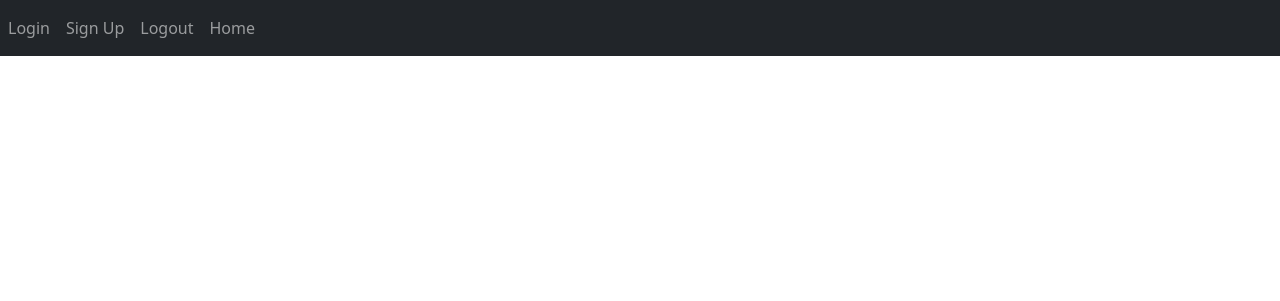
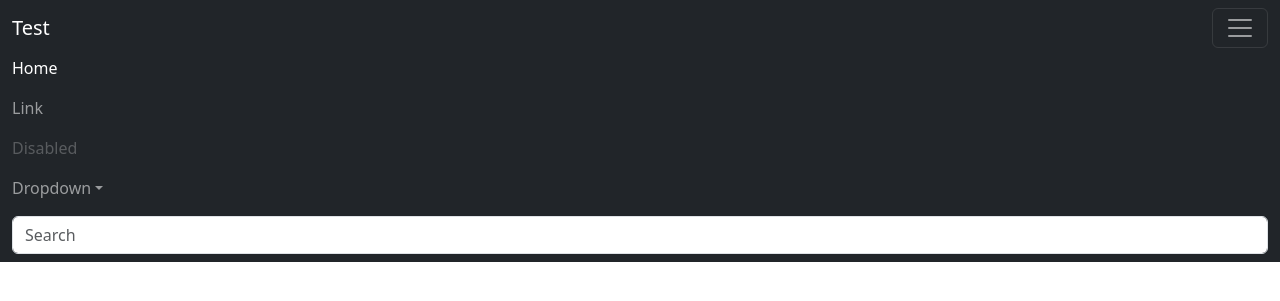
Before and after one commit to Daddyjp/flaskWebApp, a Flask app: page / in a window 1280 px wide. Shown: the top 301 px of the page. Run offline with Flask 3, Linux system fonts and the light colour scheme.

Commit message:
Updated the navbar

```diff
--- a/website/templates/base.html
+++ b/website/templates/base.html
@@ -12,38 +12,79 @@
     <title>{% block title %}Home{% endblock %}</title>
   </head>
   <body>
-    <nav class="navbar navbar-expand-lg navbar-dark bg-dark">
+    <nav class="navbar navbar-dark bg-dark" aria-label="First navbar example">
+      <div class="container-fluid">
+        <a class="navbar-brand" href="/home">Test</a>
         <button
-        class="collapsed navbar-toggler"
+          class="navbar-toggler"
           type="button"
-        data-toggle="collapse"
-        data-target="#navbarSupportedContent"
-        aria-controls="navbarSupportedContent"
-        aria-expanded="false"
+          data-bs-toggle="collapse"
+          data-bs-target="#navbarsExample01"
+          aria-controls="navbarsExample01"
+          aria-expanded="true"
           aria-label="Toggle navigation"
         >
           <span class="navbar-toggler-icon"></span>
         </button>
-      <div class="navbar-collapse collapse show" id="navbarExample01">
-        <div class="navbar-nav">
-          <ul class="navbar-nav mr-auto">
-            <li class="nav-item active">
-              <a class="nav-link" id="login" href="/login">Login</a>
+
+        <div
+          class="navbar-collapse collapse show"
+          id="navbarsExample01"
+          style=""
+        >
+          <ul class="navbar-nav me-auto mb-2">
+            <li class="nav-item">
+              <a
+                class="nav-link active"
+                aria-current="page"
+                id="home"
+                href="/home"
+                >Home</a
+              >
             </li>
-            <li class="nav-item active">
-              <a class="nav-link" id="signUp" href="/sign-up">Sign Up</a>
+            <li class="nav-item">
+              <a class="nav-link" href="#">Link</a>
             </li>
-            <li class="nav-item active">
-              <a class="nav-link" id="logout" href="/logout">Logout</a>
+            <li class="nav-item">
+              <a class="nav-link disabled" aria-disabled="true">Disabled</a>
             </li>
-            <li class="nav-item active">
-              <a class="nav-link" id="home" href="/home">Home</a>
+            <li class="nav-item dropdown">
+              <a
+                class="nav-link dropdown-toggle"
+                href="#"
+                data-bs-toggle="dropdown"
+                aria-expanded="false"
+                >Dropdown</a
+              >
+              <ul class="dropdown-menu">
+                <li>
+                  <a class="dropdown-item" id="login" href="/login">Login</a>
+                </li>
+                <li>
+                  <a class="dropdown-item" id="signUp" href="/sign-up"
+                    >Sign up</a
+                  >
+                </li>
+                <li>
+                  <a class="dropdown-item" id="logout" href="/logout">Logout</a>
+                </li>
+                <li>
+                  <a class="dropdown-item" id="home" href="/home">Home</a>
                 </li>
               </ul>
+            </li>
+          </ul>
+          <form role="search">
+            <input
+              class="form-control"
+              type="search"
+              placeholder="Search"
+              aria-label="Search"
+            />
+          </form>
         </div>
       </div>
     </nav>
-
     <script
       src="https://cdn.jsdelivr.net/npm/bootstrap@5.3.3/dist/js/bootstrap.bundle.min.js"
       integrity="sha384-YvpcrYf0tY3lHB60NNkmXc5s9fDVZLESaAA55NDzOxhy9GkcIdslK1eN7N6jIeHz"
```
Lines whose indentation alone changed are shown as unchanged.
